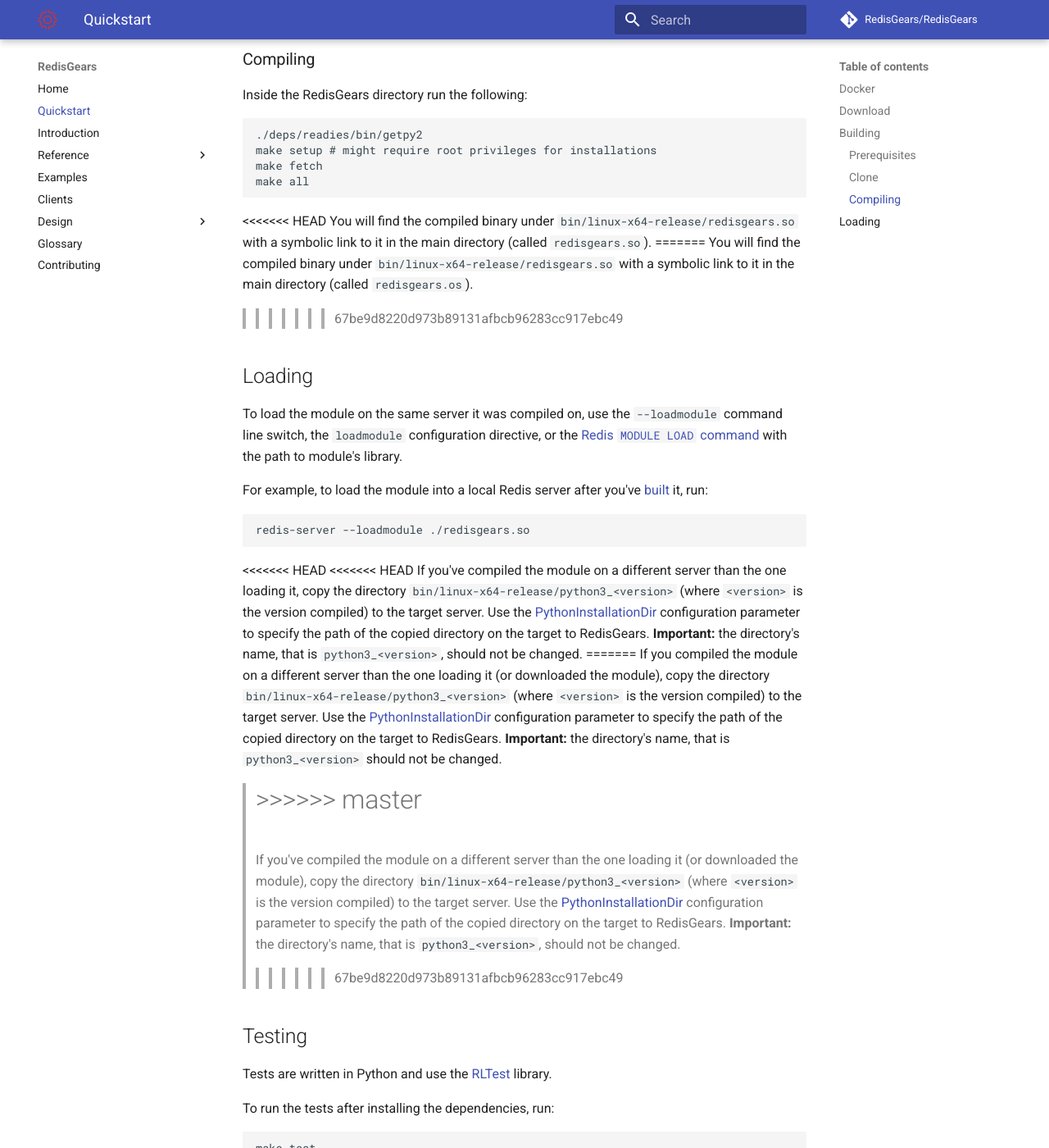
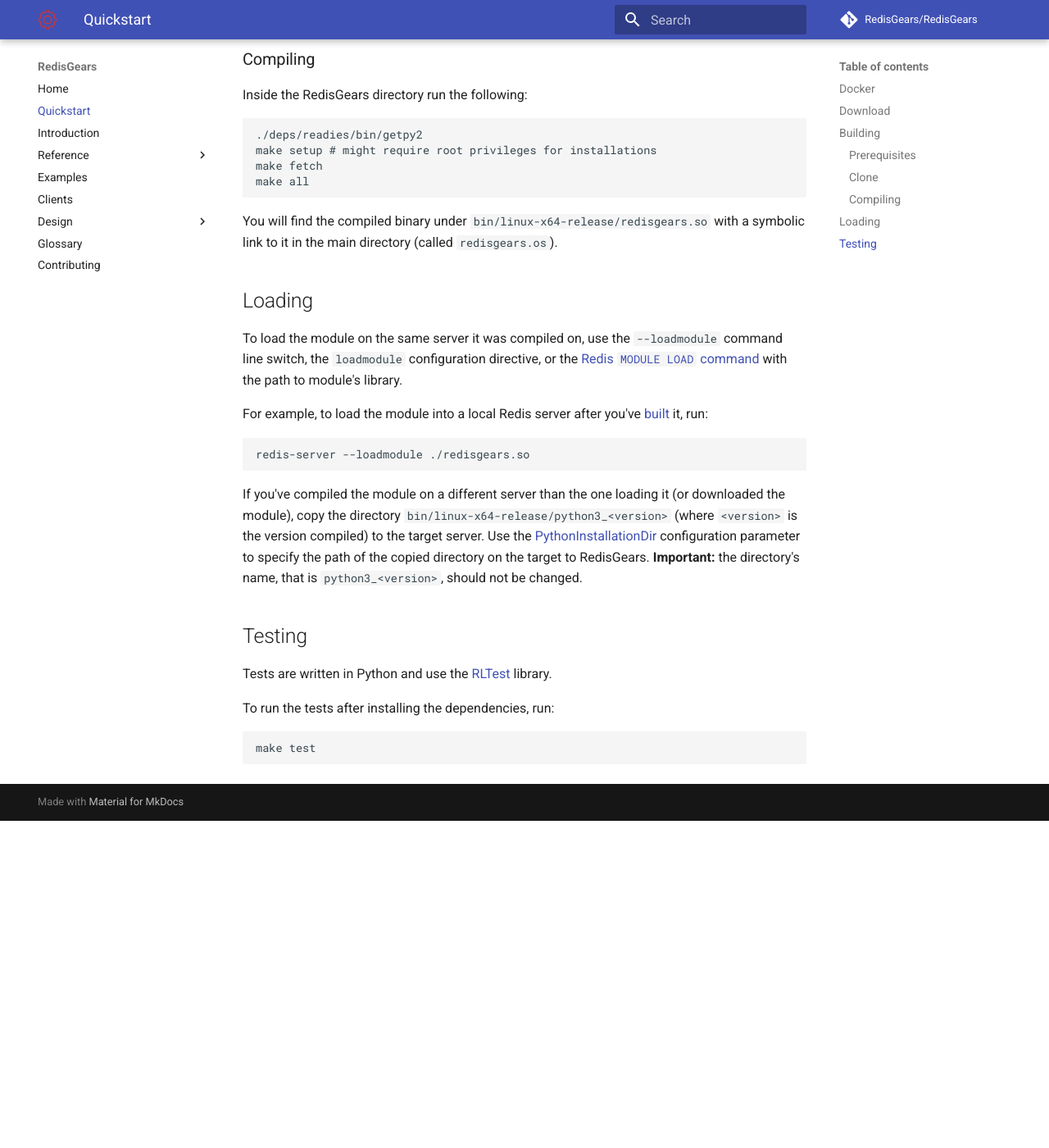
Before and after one commit to RedisGears/RedisGears, an MkDocs documentation site: the page built from docs/quickstart.md, in a window 1280 px wide and 1400 px high, scrolled down 1821 px. Shown: the whole window at 82% size. Built offline with MkDocs 1.6.1 and Material for MkDocs 9.7.7, drawn with Linux system fonts in a browser that asks for light colours; comment, search, counter and statistics services are not loaded; after the commit the page ends 2822 px from its top, so only the background shows below that.

Commit message:
Fix bad merge

````diff
--- a/docs/quickstart.md
+++ b/docs/quickstart.md
@@ -84,11 +84,7 @@
 make all
 ```
 
-<<<<<<< HEAD
-You will find the compiled binary under `bin/linux-x64-release/redisgears.so` with a symbolic link to it in the main directory (called `redisgears.so`).
-=======
 You will find the compiled binary under `bin/linux-x64-release/redisgears.so` with a symbolic link to it in the main directory (called `redisgears.os`).
->>>>>>> 67be9d8220d973b89131afbcb96283cc917ebc49
 
 ## Loading
 To load the module on the same server it was compiled on, use the `--loadmodule` command line switch, the `loadmodule` configuration directive, or the [Redis `MODULE LOAD` command](https://redis.io/commands/module-load) with the path to module's library.
@@ -98,15 +94,7 @@
 redis-server --loadmodule ./redisgears.so
 ```
 
-<<<<<<< HEAD
-<<<<<<< HEAD
-If you've compiled the module on a different server than the one loading it, copy the directory `bin/linux-x64-release/python3_<version>` (where `<version>` is the version compiled) to the target server. Use the [PythonInstallationDir](configuration.md#pythoninstallationdir) configuration parameter to specify the path of the copied directory on the target to RedisGears. **Important:** the directory's name, that is `python3_<version>`, should not be changed.
-=======
-If you compiled the module on a different server than the one loading it (or downloaded the module), copy the directory `bin/linux-x64-release/python3_<version>` (where `<version>` is the version compiled) to the target server. Use the [PythonInstallationDir](configuration.md#pythoninstallationdir) configuration parameter to specify the path of the copied directory on the target to RedisGears. **Important:** the directory's name, that is `python3_<version>` should not be changed.
->>>>>>> master
-=======
 If you've compiled the module on a different server than the one loading it (or downloaded the module), copy the directory `bin/linux-x64-release/python3_<version>` (where `<version>` is the version compiled) to the target server. Use the [PythonInstallationDir](configuration.md#pythoninstallationdir) configuration parameter to specify the path of the copied directory on the target to RedisGears. **Important:** the directory's name, that is `python3_<version>`, should not be changed.
->>>>>>> 67be9d8220d973b89131afbcb96283cc917ebc49
 
 ## Testing
 Tests are written in Python and use the [RLTest](https://github.com/RedisLabsModules/RLTest) library.
````
Also changed, not shown: docs/commands.md (+0 -2 lines).
